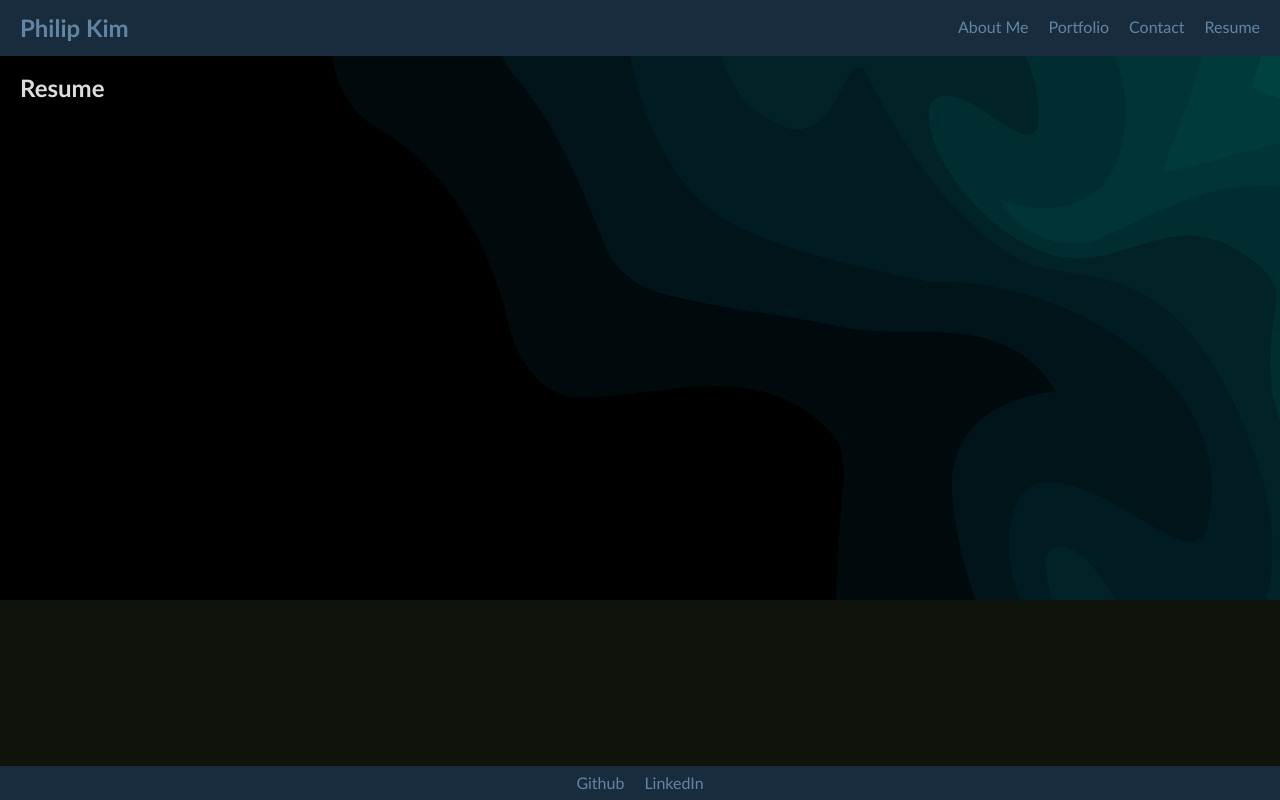
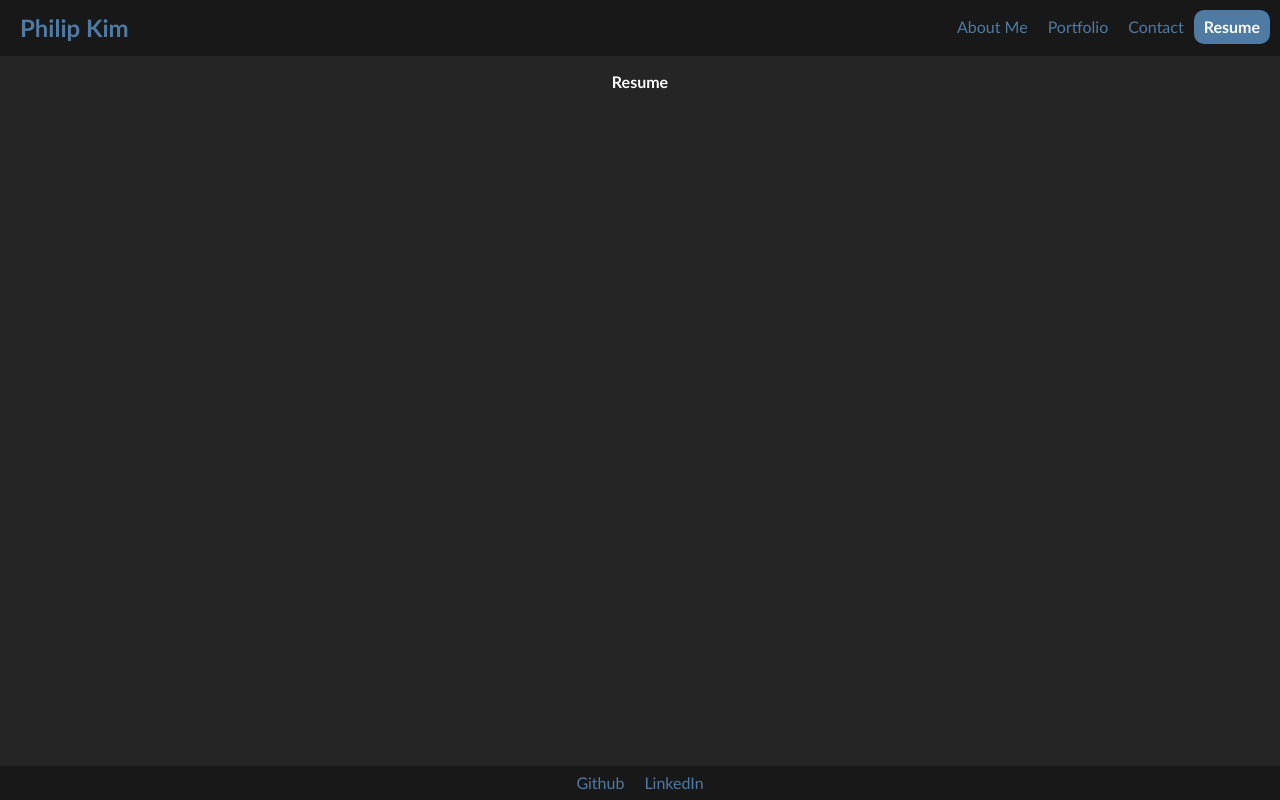
Before and after one commit to geovko/react-portfolio, a React (Vite) app: page /resume in a window 1280 px wide. Built offline with nearby package versions, Linux system fonts and the light colour scheme.

Commit message:
fiddled with the css

```diff
--- a/src/App.jsx
+++ b/src/App.jsx
@@ -2,20 +2,12 @@ import { Outlet } from "react-router-dom";
 import Header from "./components/Header";
 import Footer from "./components/Footer";
 import "./App.css";
-import background from "./assets/images/dark-green-wave-background.jpg";
 
 function App() {
   return (
     <>
       <Header />
-      <div
-        className="background-image"
-        style={{
-          backgroundImage: `url(${background})`,
-        }}
-      >
-        <Outlet />
-      </div>
+      <Outlet />
       <Footer />
     </>
   );
--- a/src/components/Navigation.jsx
+++ b/src/components/Navigation.jsx
@@ -1,12 +1,27 @@
-//import { Link } from 'react-router-dom';
+import { useState } from "react";
+import { useLocation } from "react-router-dom";
 
 function Navigation() {
+  let location = useLocation();
+  const [whichPage, setWhichPage] = useState(location.pathname);
+
   return (
     <nav>
-      <a href="/">About Me</a>
-      <a href="/portfolio">Portfolio</a>
-      <a href="/contact">Contact</a>
-      <a href="/resume">Resume</a>
+      <a className={whichPage == "/" ? "chosen" : ""} href="/">
+        About Me
+      </a>
+      <a
+        className={whichPage == "/portfolio" ? "chosen" : ""}
+        href="/portfolio"
+      >
+        Portfolio
+      </a>
+      <a className={whichPage == "/contact" ? "chosen" : ""} href="/contact">
+        Contact
+      </a>
+      <a className={whichPage == "/resume" ? "chosen" : ""} href="/resume">
+        Resume
+      </a>
     </nav>
   );
 }
--- a/src/index.css
+++ b/src/index.css
@@ -3,20 +3,21 @@
   line-height: 1.5;
   font-weight: 400;
 
-  color: rgba(255, 255, 255, 0.87);
+  background-color: var(--base);
+  color: var(--white);
 
-  --base: rgb(14, 20, 11);
-  --nav-color: rgb(25, 44, 61);
-  --color: rgb(97, 134, 165);
-  --highlight: rgb(157, 243, 246);
-  --white: white;
+  --base: #252525;
+  --nav-color: #181818;
+  --color: #4f7aa3;
+  --highlight: #b5e4ff;
+  --white: rgb(255, 255, 255);
 }
 
 a {
   font-weight: 500;
   color: var(--color);
   text-decoration: inherit;
-  margin: 5px 10px;
+  padding: 5px 10px;
   display: inline-block;
   vertical-align: middle;
 }
@@ -68,30 +69,59 @@ nav {
 }
 
 .page {
-  padding-top: 60px;
+  padding: 60px 0;
   margin: 0 20px;
-  display: flex;
-  flex-wrap: wrap;
 }
 
 .site-link {
-  margin: 0 10px;
+  text-align: center;
+}
+
+.chosen {
+  background-color: var(--color);
+  border: var(--white);
+  color: var(--white);
+  font-weight: 900;
+  border-radius: 10px;
+}
+
+.contact-info {
+  display: flex;
+  justify-content: space-evenly;
+  margin: 30px;
+  text-align: center;
 }
 
 .content {
   display: flex;
   flex-wrap: wrap;
+  justify-content: center;
+}
+
+.form-group {
+  margin: 10px;
 }
 
 .project-card {
   width: 250px;
   height: 150px;
-  margin: 20px 20px 60px 20px;
+  margin: 0 20px 60px 20px;
+}
+
+.project-card a {
+  padding: 0;
 }
 
 .project-images {
   width: 250px;
   height: 150px;
+  border-radius: 5px;
+}
+
+.name-card {
+  border-radius: 5px;
+  border: 1.2px solid var(--color);
+  box-shadow: 0 0 40px var(--color);
 }
 
 .profile-image {
@@ -104,6 +134,10 @@ nav {
   margin: 0 30px;
 }
 
+.send-number {
+  padding-bottom: 90px;
+}
+
 h1 {
   font-size: 3.2em;
   line-height: 1.1;
@@ -113,21 +147,34 @@ h2 {
   margin: 10px 0;
 }
 
+h4 {
+  text-align: center;
+  margin: 10px 0 20px 0;
+}
+
 button {
   border-radius: 8px;
-  border: 1px solid transparent;
+  border: 1px solid;
   padding: 0.6em 1.2em;
   font-size: 1em;
   font-weight: 500;
   font-family: inherit;
-  background-color: #1a1a1a;
+  background-color: var(--color);
   cursor: pointer;
-  transition: border-color 0.25s;
 }
 button:hover {
-  border-color: #646cff;
+  border: 2px solid var(--highlight);
+  background-color: var(--nav-color);
+  color: var(--color);
 }
 button:focus,
 button:focus-visible {
   outline: 4px auto -webkit-focus-ring-color;
 }
+
+@media screen and (max-width: 486px) {
+  .page {
+    padding-top: 90px;
+    margin: 0 20px;
+  }
+}
--- a/src/pages/About.jsx
+++ b/src/pages/About.jsx
@@ -3,7 +3,7 @@
 function About() {
   return (
     <div className="page">
-      <h2>About Me</h2>
+      <h4>Introduction: Who is Philip Kim?</h4>
       <div className="content">
         <img
           className="profile-image"
--- a/src/pages/Contact.jsx
+++ b/src/pages/Contact.jsx
@@ -4,11 +4,19 @@ import Email from "../components/Email.jsx";
 function Contact() {
   return (
     <div className="page">
-      <h2>Contact</h2>
+      <h4>How can you contact me?</h4>
       <div className="content">
-        <div className="send-email">
-          <h3>Send an email!</h3>
-          <Email />
+        <div className="send-email contact-info">
+          <div>
+            <h3>Send an email!</h3>
+            <Email />
+          </div>
+        </div>
+        <div className="send-number contact-info">
+          <div>
+            <h3>Text or Call:</h3>
+            <p>+1 253-380-3673</p>
+          </div>
         </div>
       </div>
     </div>
--- a/src/pages/Portfolio.jsx
+++ b/src/pages/Portfolio.jsx
@@ -5,7 +5,7 @@ import Project from "../components/Project";
 function Portfolio() {
   return (
     <div className="page">
-      <h2>Portfolio</h2>
+      <h4>Peruse at your leisure</h4>
       <div className="content">
         <Project
           title="Weather Dashboard"
--- a/src/pages/Resume.jsx
+++ b/src/pages/Resume.jsx
@@ -3,7 +3,7 @@
 function Resume() {
   return (
     <div className="page">
-      <h2>Resume</h2>
+      <h4>Resume</h4>
       <div className="content"></div>
     </div>
   );
```
Also changed, not shown: src/components/Email.jsx (+4 -4 lines).
